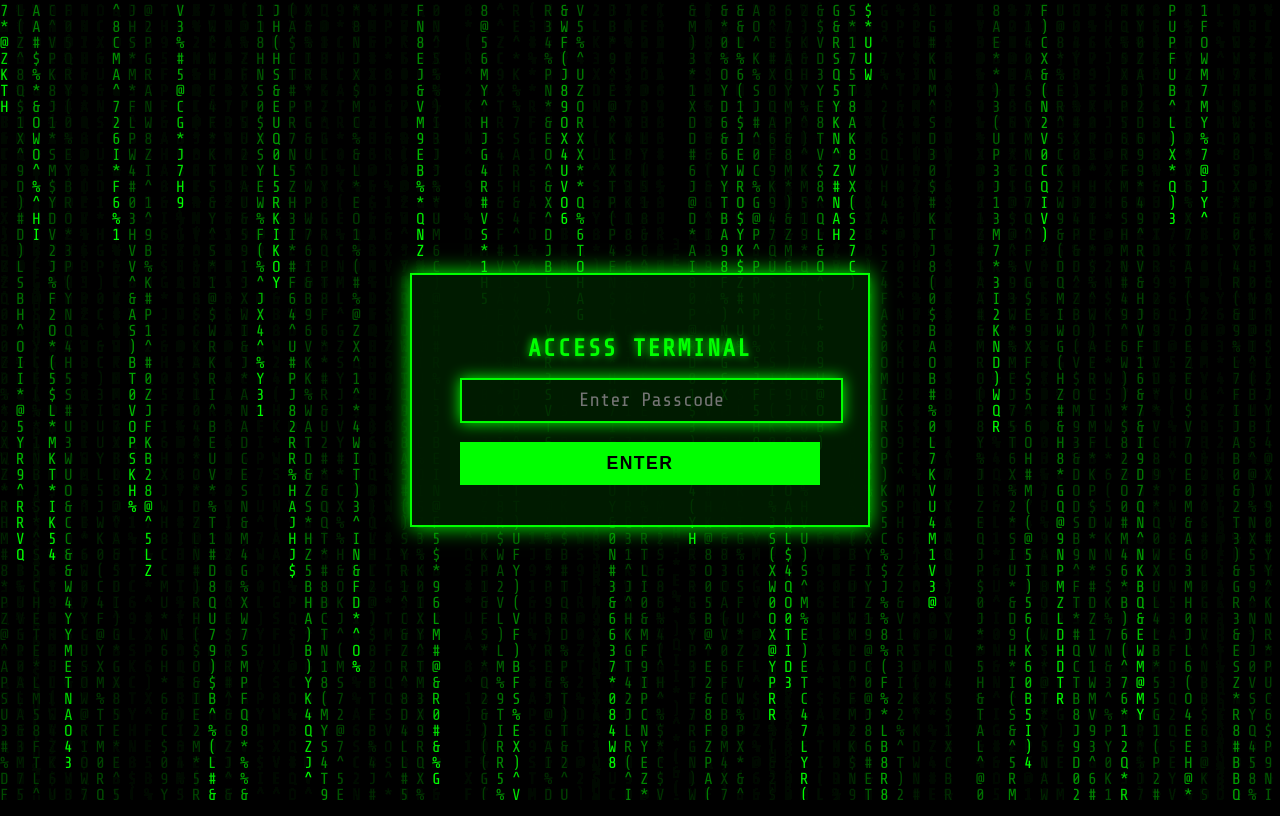
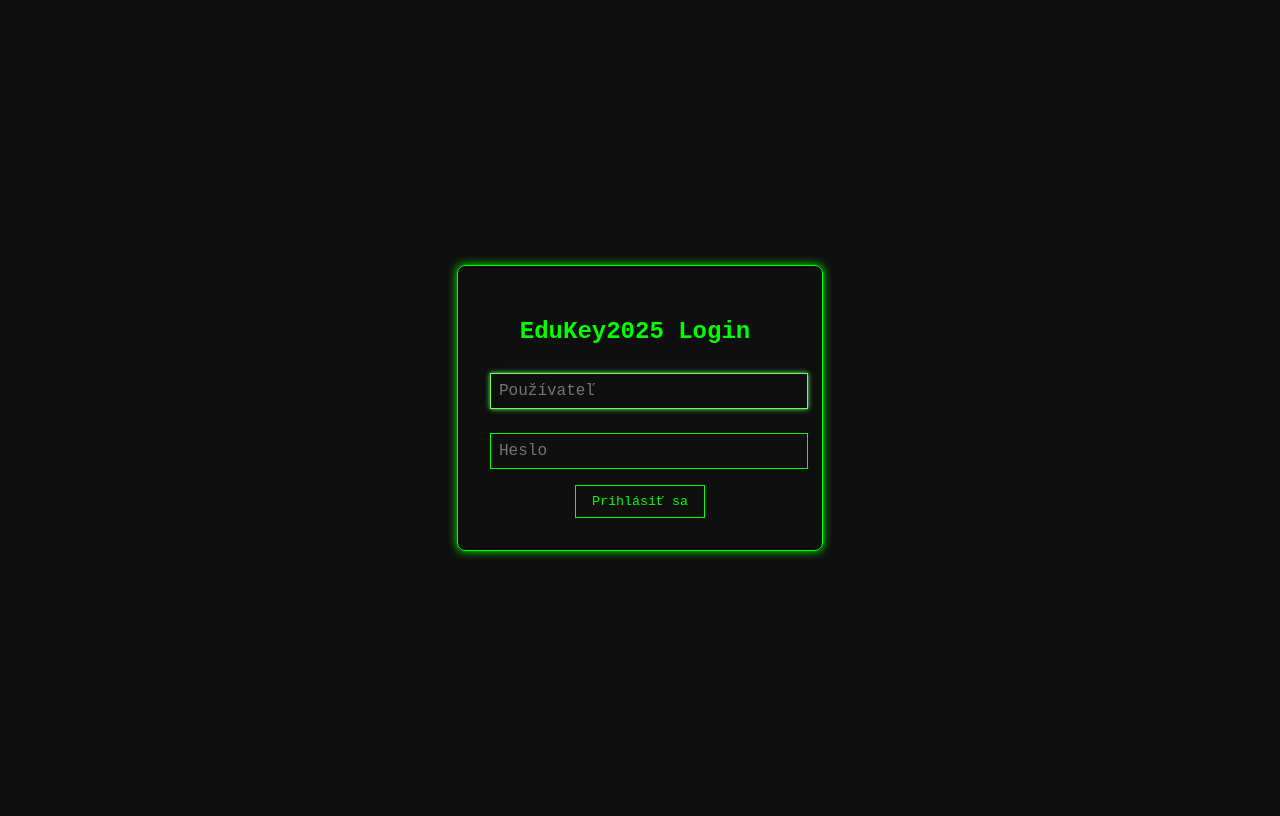
Before and after one commit to Lysak-pixel/EduKeyServer, a Flask app: page /admin in a window 1280 px wide. Run offline with Flask 3, Linux system fonts and the light colour scheme.

Commit message:
Update login.html

```diff
--- a/templates/login.html
+++ b/templates/login.html
@@ -2,148 +2,85 @@
 <html lang="sk">
 <head>
   <meta charset="UTF-8" />
-<meta name="viewport" content="width=device-width, initial-scale=1" />
-<title>EduKey2025 - Access Terminal</title>
+  <title>EduKey2025 Login</title>
   <style>
-  @import url('https://fonts.googleapis.com/css2?family=Share+Tech+Mono&display=swap');
-
     body {
-    margin: 0;
+      background-color: #0f0f0f;
+      color: #00ff00;
+      font-family: "Courier New", Courier, monospace;
+      display: flex;
       height: 100vh;
-    background: #000000;
-    color: #0f0;
-    font-family: 'Share Tech Mono', monospace;
-    display: flex;
+      align-items: center;
       justify-content: center;
-    align-items: center;
-    overflow: hidden;
+      flex-direction: column;
     }
-
-  .login-container {
-    background: rgba(0, 30, 0, 0.9);
-    border: 2px solid #0f0;
-    padding: 2.5rem 3rem;
-    box-shadow: 0 0 20px #0f0;
-    width: 360px;
+    form {
+      border: 1px solid #00ff00;
+      padding: 2rem;
+      border-radius: 8px;
+      box-shadow: 0 0 10px #00ff00;
+      width: 300px;
       text-align: center;
       position: relative;
-    z-index: 2;
     }
-
-  h2 {
-    margin-bottom: 1rem;
-    text-transform: uppercase;
-    letter-spacing: 2px;
-    text-shadow: 0 0 8px #0f0;
-  }
-
-  input[type="password"] {
+    input {
       background: transparent;
-    border: 2px solid #0f0;
-    color: #0f0;
-    font-family: 'Share Tech Mono', monospace;
-    font-size: 1.2rem;
-    padding: 0.6rem;
+      border: 1px solid #00ff00;
+      color: #00ff00;
+      font-size: 1rem;
+      font-family: inherit;
+      padding: 0.5rem;
+      margin: 0.5rem 0 1rem 0;
       width: 100%;
       outline: none;
-    transition: 0.3s;
-    margin-bottom: 1.2rem;
-    text-align: center;
     }
-  input[type="password"]:focus {
-    box-shadow: 0 0 15px #0f0;
-    border-color: #0f0;
+    input:focus {
+      border-color: #66ff66;
+      box-shadow: 0 0 5px #66ff66;
     }
-
-  input[type="submit"] {
-    background: #0f0;
-    border: none;
-    color: #000;
+    button {
+      background: transparent;
+      border: 1px solid #00ff00;
+      color: #00ff00;
+      padding: 0.5rem 1rem;
+      font-family: inherit;
+      cursor: pointer;
+      transition: all 0.3s ease;
+    }
+    button:hover {
+      background-color: #00ff00;
+      color: #0f0f0f;
+    }
+    .error {
+      color: #ff3333;
+      margin-bottom: 1rem;
       font-weight: bold;
-    padding: 0.7rem 0;
-    width: 100%;
-    cursor: pointer;
-    letter-spacing: 1.5px;
-    transition: 0.3s;
-    font-size: 1.1rem;
+      text-shadow: 0 0 5px #ff3333;
     }
-  input[type="submit"]:hover {
-    background: #00ff00cc;
-    box-shadow: 0 0 20px #0f0;
+    /* Blikajúci kurzor */
+    .cursor {
+      display: inline-block;
+      width: 8px;
+      background-color: #00ff00;
+      margin-left: 2px;
+      animation: blink 1s infinite;
+      vertical-align: bottom;
     }
-
-  .error {
-    color: #f00;
-    font-weight: bold;
-    margin-bottom: 1rem;
-    text-shadow: 0 0 5px #f00;
-  }
-
-  /* Matrix-style background effect */
-  canvas {
-    position: fixed;
-    top: 0; left: 0;
-    width: 100vw;
-    height: 100vh;
-    z-index: 1;
-    pointer-events: none;
-    user-select: none;
+    @keyframes blink {
+      0%, 50% { opacity: 1; }
+      51%, 100% { opacity: 0; }
     }
   </style>
 </head>
 <body>
-
-<canvas id="matrix"></canvas>
-
-<div class="login-container">
-  <h2>ACCESS TERMINAL</h2>
+  <form method="POST" autocomplete="off" spellcheck="false">
+    <h2>EduKey2025 Login<span class="cursor"></span></h2>
     {% if error %}
       <div class="error">{{ error }}</div>
     {% endif %}
-  <form method="post" autocomplete="off" spellcheck="false">
-    <input type="password" name="password" placeholder="Enter Passcode" required autofocus />
-    <input type="submit" value="ENTER" />
+    <input type="text" name="username" placeholder="Používateľ" required autofocus />
+    <input type="password" name="password" placeholder="Heslo" required />
+    <button type="submit">Prihlásiť sa</button>
   </form>
-</div>
-
-<script>
-// Matrix rain effect adapted for canvas
-const canvas = document.getElementById('matrix');
-const ctx = canvas.getContext('2d');
-let width = canvas.width = window.innerWidth;
-let height = canvas.height = window.innerHeight;
-
-const letters = "ABCDEFGHIJKLMNOPQRSTUVWXYZ0123456789@#$%^&*()*&^%";
-const fontSize = 16;
-const columns = Math.floor(width / fontSize);
-const drops = [];
-
-for(let x = 0; x < columns; x++) drops[x] = Math.random() * height;
-
-function draw() {
-  ctx.fillStyle = "rgba(0, 0, 0, 0.05)";
-  ctx.fillRect(0, 0, width, height);
-
-  ctx.fillStyle = "#0f0";
-  ctx.font = fontSize + "px 'Share Tech Mono'";
-
-  for(let i = 0; i < drops.length; i++) {
-    const text = letters.charAt(Math.floor(Math.random() * letters.length));
-    ctx.fillText(text, i * fontSize, drops[i] * fontSize);
-
-    if(drops[i] * fontSize > height && Math.random() > 0.975) drops[i] = 0;
-
-    drops[i]++;
-  }
-}
-
-setInterval(draw, 40);
-
-window.addEventListener('resize', () => {
-  width = canvas.width = window.innerWidth;
-  height = canvas.height = window.innerHeight;
-});
-</script>
-
 </body>
 </html>
```
Lines whose indentation alone changed are shown as unchanged.
